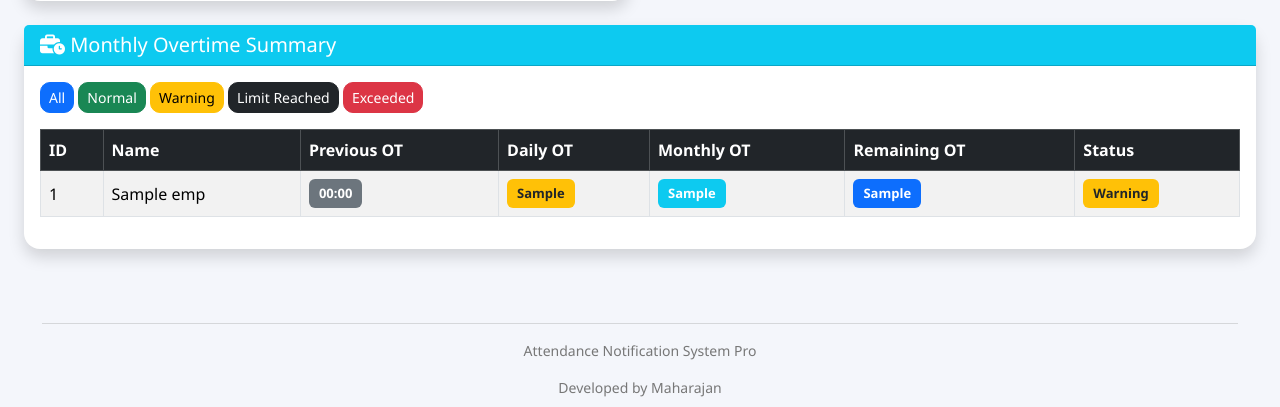
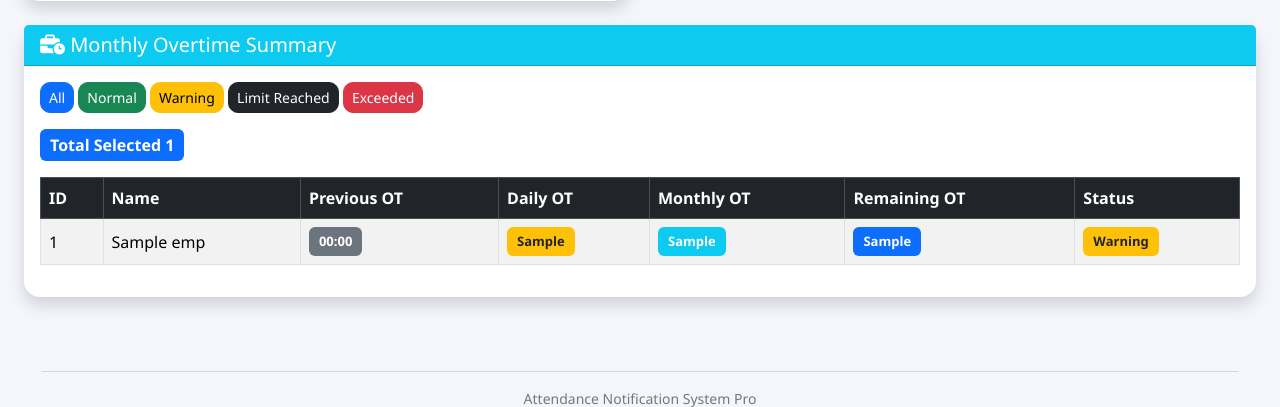
Before and after one commit to maharajan4m2p/Attendance_Notification_System, a Flask app: template templates/dashboard.html in a window 1280 px wide. Shown: the part 1907-2314 px from the top of the page. Run offline with Flask 3, Linux system fonts and the light colour scheme; the template is opened without the code that fills it: most values are stand-ins (such as "Sample title", 1, 10 or a date in 2020).

Commit message:
Added Monthly OT filter and selected count

```diff
--- a/templates/dashboard.html
+++ b/templates/dashboard.html
@@ -1059,6 +1059,17 @@ alert(
 
     </div>
 
+<div class="mb-3">
+
+    <span class="badge bg-primary fs-6">
+
+        Total Selected
+
+        <span id="selectedCount">{{ result.employees|length }}</span>
+    </span>
+
+</div>
+
     <div class="table-responsive">
 
             <table
@@ -1215,6 +1226,7 @@ document.querySelectorAll(".filter-btn").forEach(function(btn){
     btn.onclick = function(){
 
         const filter = this.dataset.filter;
+        let count = 0;
 
         document.querySelectorAll("#monthlyOTTable tbody tr")
         .forEach(function(row){
@@ -1222,11 +1234,13 @@ document.querySelectorAll(".filter-btn").forEach(function(btn){
             if(filter === "All"){
 
                 row.style.display = "";
+                count++;
 
             }
             else if(row.dataset.status === filter){
 
                 row.style.display = "";
+                count++;
 
             }
             else{
@@ -1236,6 +1250,8 @@ document.querySelectorAll(".filter-btn").forEach(function(btn){
             }
 
         });
+
+        document.getElementById("selectedCount").innerHTML = count;
 
     };
 
```
